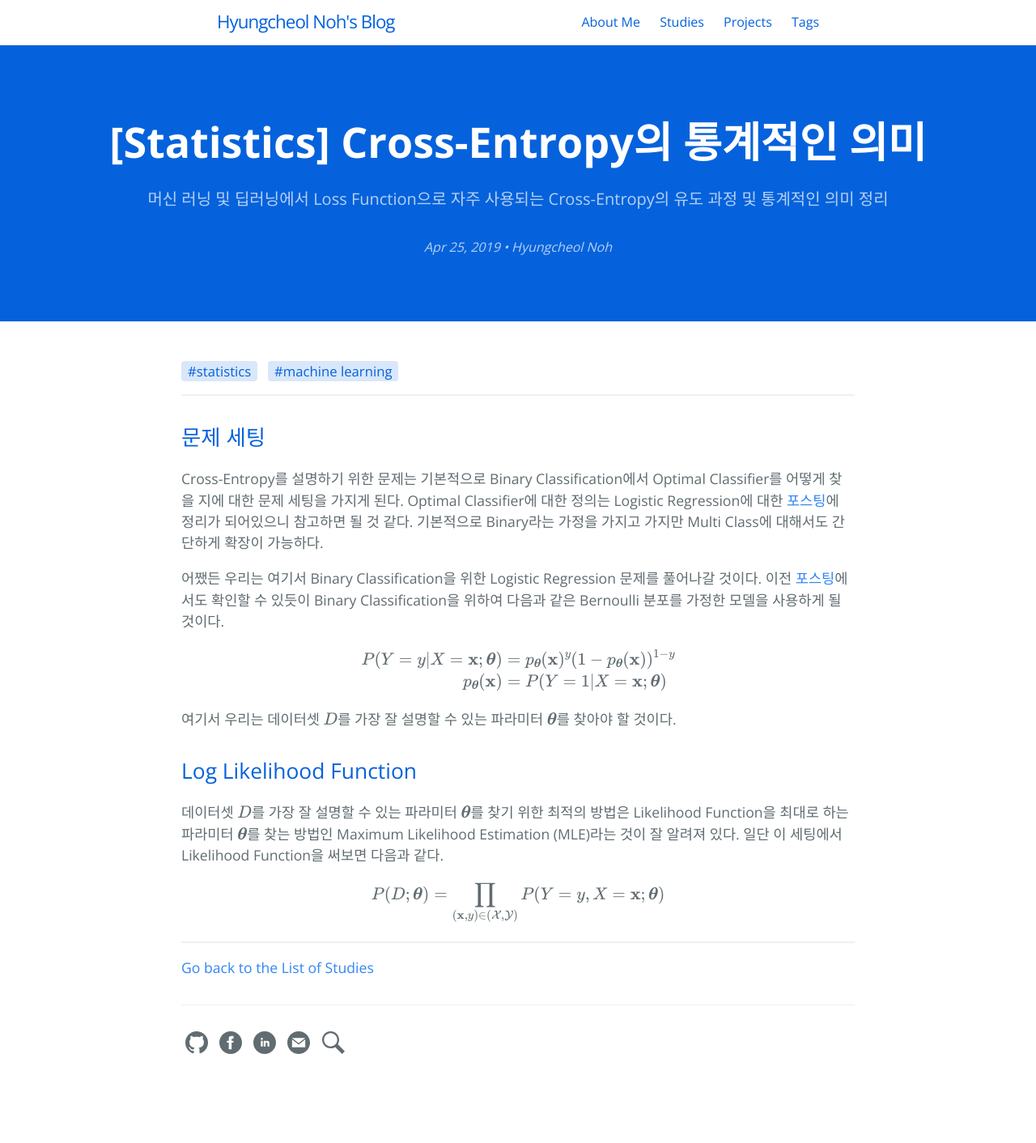
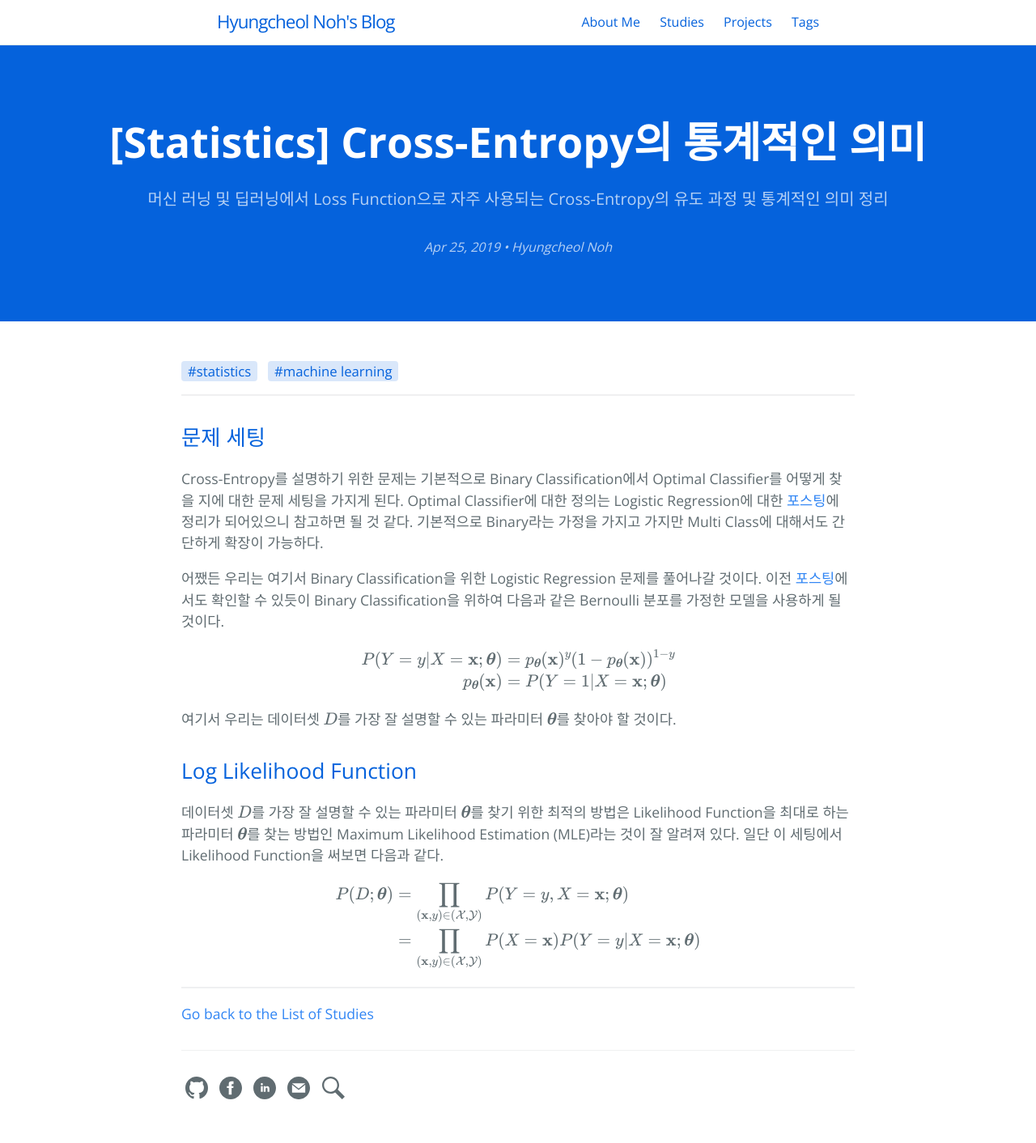
Before and after one commit to hcnoh/hcnoh.github.io, a Jekyll site: the page built from _posts/2019-06-03-cross-entropy.md, in a window 1280 px wide. Shown: the whole page at 81% size. Built offline with Jekyll 4.4.1, drawn with Linux system fonts in a browser that asks for light colours; formulas are drawn with MathJax 3; comment, search, counter and statistics services are not loaded; before the commit the page ends 1356 px from its top, so only the background shows below that.

Commit message:
Update 2019-06-03-cross-entropy.md

```diff
--- a/_posts/2019-06-03-cross-entropy.md
+++ b/_posts/2019-06-03-cross-entropy.md
@@ -34,5 +34,9 @@ $$
 데이터셋 $$D$$를 가장 잘 설명할 수 있는 파라미터 $$\boldsymbol{\theta}$$를 찾기 위한 최적의 방법은 Likelihood Function을 최대로 하는 파라미터 $$\boldsymbol{\theta}$$를 찾는 방법인 Maximum Likelihood Estimation (MLE)라는 것이 잘 알려져 있다. 일단 이 세팅에서 Likelihood Function을 써보면 다음과 같다.
 
 $$
-P(D ; \boldsymbol{\theta}) = \prod_{(\mathbf{x}, y) \in (\mathcal{X}, \mathcal{Y})} P(Y=y, X=\mathbf{x} ; \boldsymbol{\theta})
+\begin{align*}
+P(D ; \boldsymbol{\theta})
+& = \prod_{(\mathbf{x}, y) \in (\mathcal{X}, \mathcal{Y})} P(Y=y, X=\mathbf{x} ; \boldsymbol{\theta}) \\
+& = \prod_{(\mathbf{x}, y) \in (\mathcal{X}, \mathcal{Y})} P(X=\mathbf{x}) P(Y=y \vert X=\mathbf{x} ; \boldsymbol{\theta})
+\end{align*}
 $$
```
